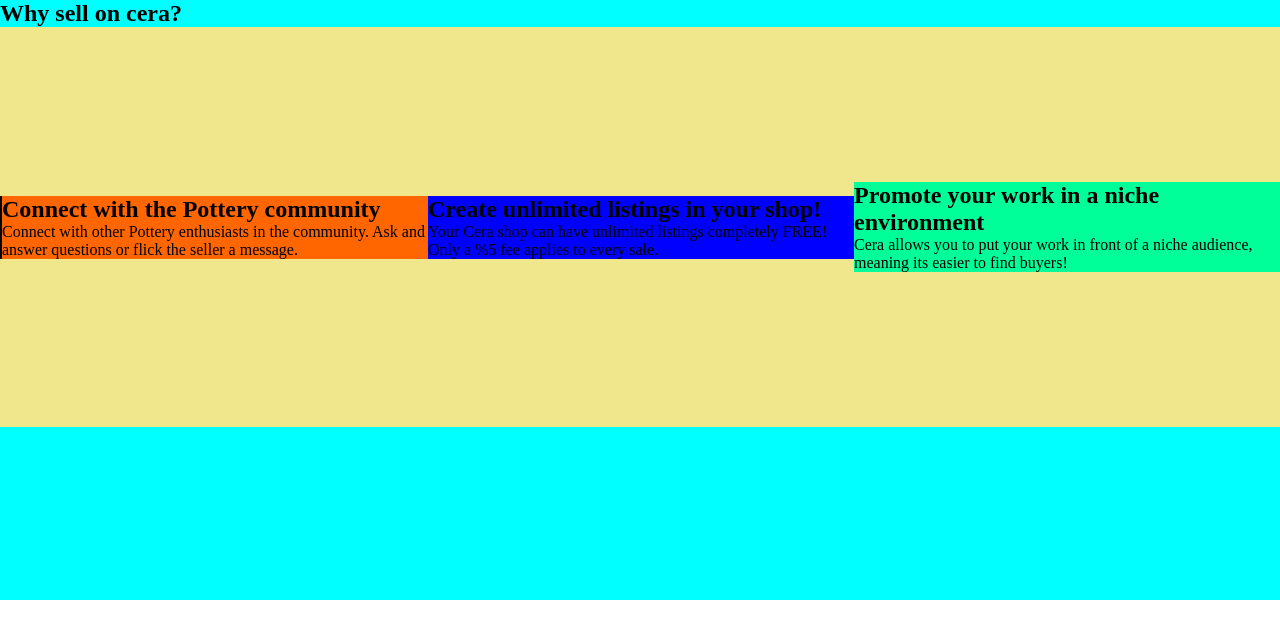
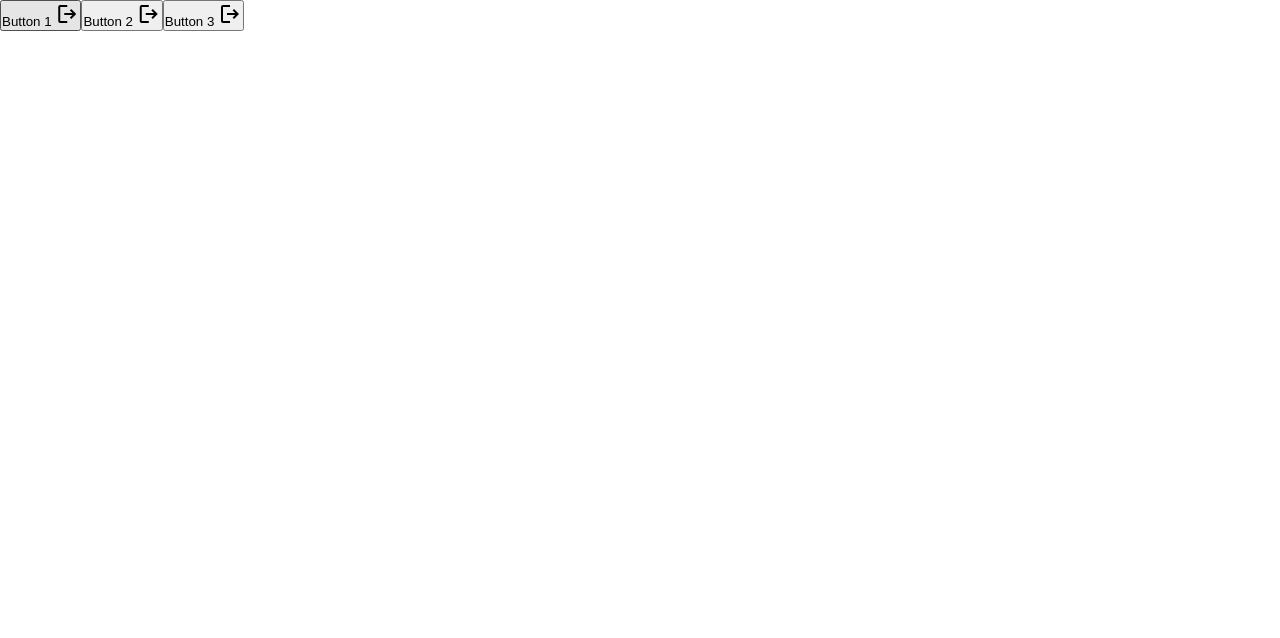
Before and after one commit to jureisgui/cera-app, a Vue app in the folder front-end/: page / in a window 1280 px wide. Shown: the top 638 px of the page. Built offline with nearby package versions, Linux system fonts and the light colour scheme.

Commit message:
Revert "Summary"
This reverts commit 4032d2633b6be5b05dbbb4ff382556a4eee1cf6b.

```diff
--- a/front-end/src/App.vue
+++ b/front-end/src/App.vue
@@ -1,5 +1,5 @@
 <script setup>
-import Summary from "./components/Modals/LandingComponents/Summary.vue";
+import MainButton from "./components/Buttons/MainButton.vue";
 </script>
 
 <template>
@@ -13,8 +13,7 @@ import Summary from "./components/Modals/LandingComponents/Summary.vue";
   <!--  -->
 
   <!-- Matt's Test Section -->
-  <Summary />
-
+  <MainButton />
   <!--  -->
 
   <!-- Julie's Test Section -->
--- a/front-end/src/components/Modals/LandingComponents/Summary.vue
+++ b/front-end/src/components/Modals/LandingComponents/Summary.vue
@@ -1,65 +1,13 @@
 <template>
-  <section>
-    <h1>Why sell on cera?</h1>
-
-    <div class="section_container">
-      <div class="section1">
-        <h1>Connect with the Pottery community</h1>
-        <p>
-          Connect with other Pottery enthusiasts in the community. Ask and
-          answer questions or flick the seller a message.
-        </p>
-      </div>
-
-      <div class="section2">
-        <h1>Create unlimited listings in your shop!</h1>
-        <p>
-          Your Cera shop can have unlimited listings completely FREE! Only a %5
-          fee applies to every sale.
-        </p>
-      </div>
-
-      <div class="section3">
-        <h1>Promote your work in a niche environment</h1>
-        <p>
-          Cera allows you to put your work in front of a niche audience, meaning
-          its easier to find buyers!
-        </p>
-      </div>
+    <div>
+        SUMMARY PLACEHOLDER
     </div>
-  </section>
 </template>
 
 <style scoped>
-section {
-  background-color: aqua;
-  height: 600px;
-}
 
-.section_container {
-  height: 400px;
-  background-color: khaki;
-  display: flex;
-  justify-content: space-between;
-  align-items: center;
-}
-
-.section1 {
-  background-color: rgb(255, 102, 0);
-  border-left: 2px solid rgb(0, 0, 0);
-  flex: 1;
-}
-
-.section2 {
-  background-color: blue;
-
-  flex: 1;
-}
-.section3 {
-  background-color: rgb(0, 255, 153);
-  flex: 1;
-}
 </style>
 
 <script setup>
+
 </script>
```
